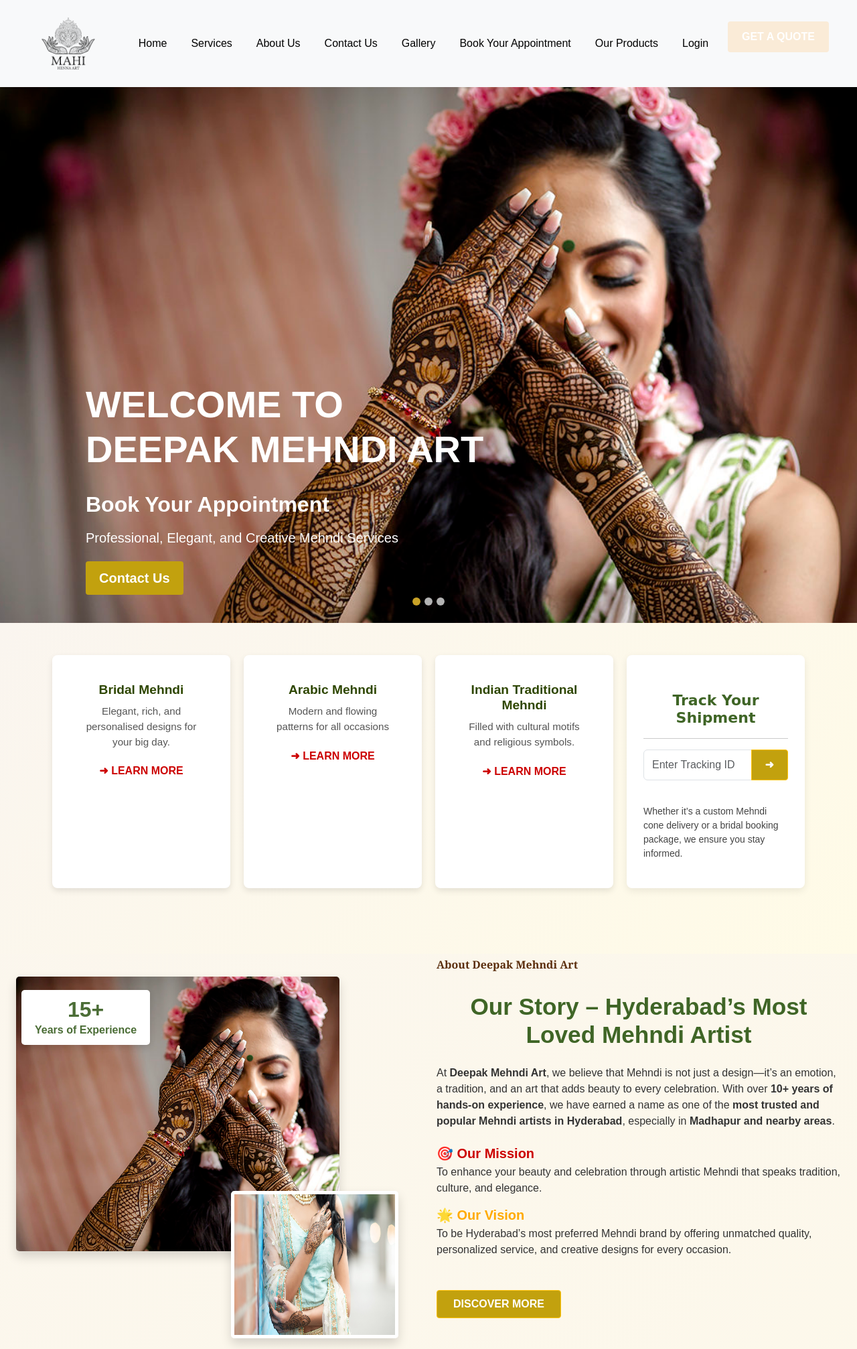
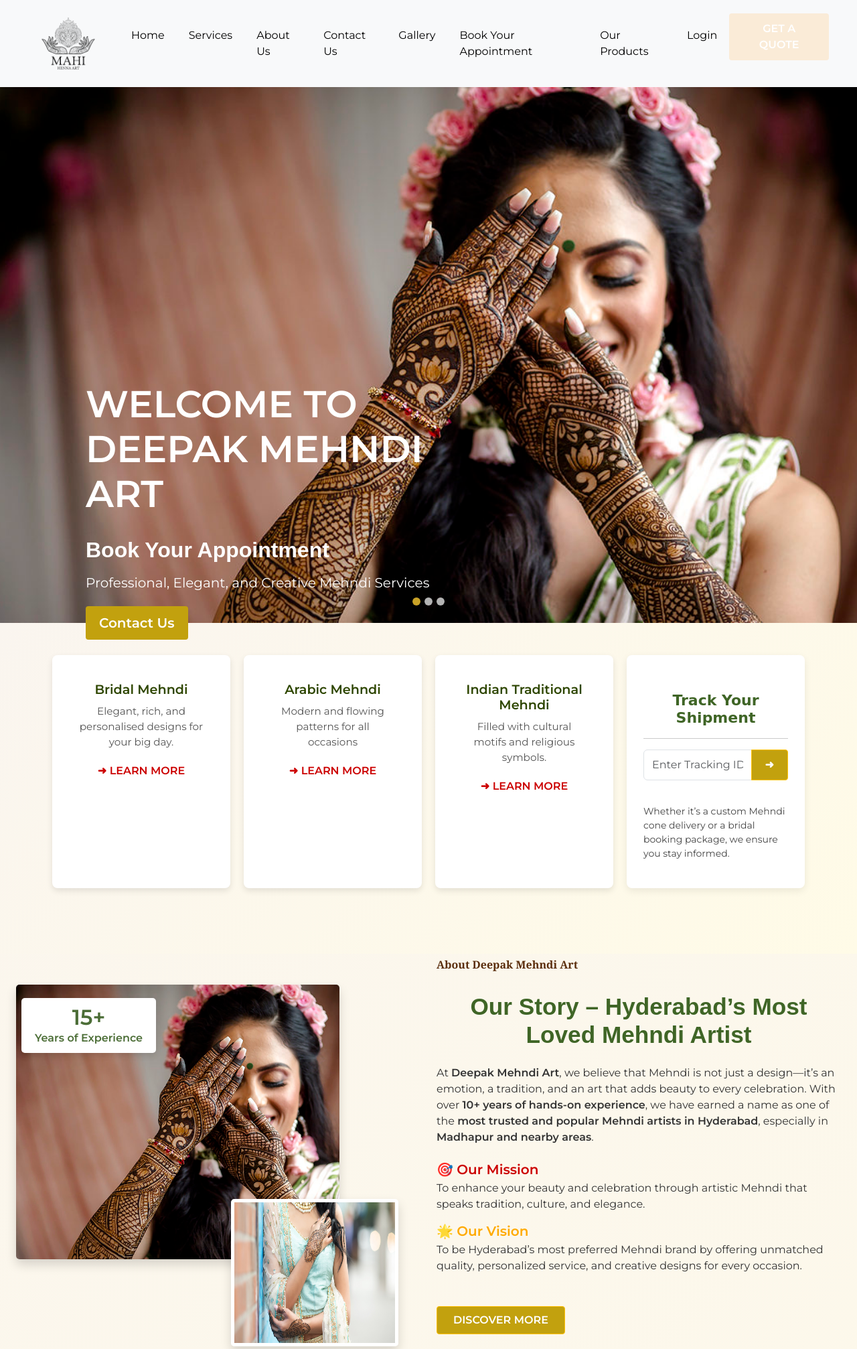
Before and after one commit to hey-akhil/collab_project, a Django app: page / in a window 1280 px wide. Shown: the top 2014 px of the page at 67% size. Run offline with Django 5.2, Linux system fonts and the light colour scheme; some libraries are stand-ins or nearby versions.

Commit message:
updated font family

```diff
--- a/ClientApp/static/css/about.css
+++ b/ClientApp/static/css/about.css
@@ -1,11 +1,10 @@
 body {
-      font-family: 'Poppins', sans-serif;
       margin: 0;
       padding: 0;
       background: #ffffff;
       color: #333;
+      font-family: 'Montserrat', sans-serif;
     }
-
     /* About Section */
     .about-section {
       padding: 1px 10%;
--- a/ClientApp/static/css/contact.css
+++ b/ClientApp/static/css/contact.css
@@ -1,3 +1,7 @@
+
+body {
+      font-family: 'Montserrat', sans-serif !important;
+    }
  .contact-header {
       background: url('your-image.jpg') center center/cover no-repeat;
       height: 300px;
--- a/ClientApp/static/css/navbar.css
+++ b/ClientApp/static/css/navbar.css
@@ -1,4 +1,8 @@
 /* navbar.css */
+
+body{
+    font-family:'Montserrat', sans-serif;
+}
 
 .navbar {
   background: #f8f9fa;
--- a/ClientApp/static/css/review.css
+++ b/ClientApp/static/css/review.css
@@ -1,5 +1,4 @@
 body {
-  font-family: 'Poppins', sans-serif;
   background: linear-gradient(135deg, #faf5ef, #fffbe7);
   margin: 0;
   padding: 0;
--- a/ClientApp/templates/app/about_us.html
+++ b/ClientApp/templates/app/about_us.html
@@ -3,7 +3,6 @@
 {% block start %}
 
 <title>About Us - Mehendi Artist</title>
-<link href="https://fonts.googleapis.com/css2?family=Great+Vibes&family=Poppins:wght@300;400;600&display=swap" rel="stylesheet">
 <link rel="stylesheet" href="{% static 'css/about.css' %}">
 <!-- About Section -->
 <section class="about-section mb-5">
--- a/ClientApp/templates/app/contact.html
+++ b/ClientApp/templates/app/contact.html
@@ -6,6 +6,7 @@
 <link href="https://cdn.jsdelivr.net/npm/bootstrap@5.3.7/dist/css/bootstrap.min.css" rel="stylesheet" crossorigin="anonymous">
 <link rel="stylesheet" href="https://cdnjs.cloudflare.com/ajax/libs/font-awesome/6.5.1/css/all.min.css">
 <link href="https://cdn.jsdelivr.net/npm/bootstrap-icons@1.10.5/font/bootstrap-icons.css" rel="stylesheet">
+<link href="https://fonts.googleapis.com/css2?family=Montserrat&display=swap" rel="stylesheet">
 
 <!-- Contact Form & Map Section -->
 <section class="py-5">
--- a/ClientApp/templates/app/home.html
+++ b/ClientApp/templates/app/home.html
@@ -2,6 +2,12 @@
 {% block start %}
 {% load static %}
 {% include 'app/slider1.html' %}
+<link href="https://fonts.googleapis.com/css2?family=Montserrat&display=swap" rel="stylesheet">
+<style>
+    body{
+        font-family: 'Montserrat', sans-serif;
+    }
+</style>
 <!--------------------------------- Services Section below slider --------------------------------->
 <section class="py-5 bg-light p-5" style="background: linear-gradient(135deg, #faf5ef, #fffbe7);">
   <div class="services">
--- a/ClientApp/templates/app/login.html
+++ b/ClientApp/templates/app/login.html
@@ -7,7 +7,7 @@
 
 <style>
   body {
-    font-family: 'Poppins', sans-serif;
+    font-family:'Montserrat', sans-serif;
   }
 
   .login-wrapper {
--- a/ClientApp/templates/static_pages/base.html
+++ b/ClientApp/templates/static_pages/base.html
@@ -14,6 +14,8 @@
   <link rel="stylesheet" href="{% static 'css/admin.css' %}">
   <link rel="icon" href="{% static 'img/favicon.ico' %}" type="image/x-icon">
     <script src="https://cdn.jsdelivr.net/npm/sweetalert2@11"></script>
+    <link href="https://fonts.googleapis.com/css2?family=Montserrat&display=swap" rel="stylesheet">
+
 </head>
 
 <body style="background :linear-gradient(135deg, #faf5ef, #fffbe7);">
```
